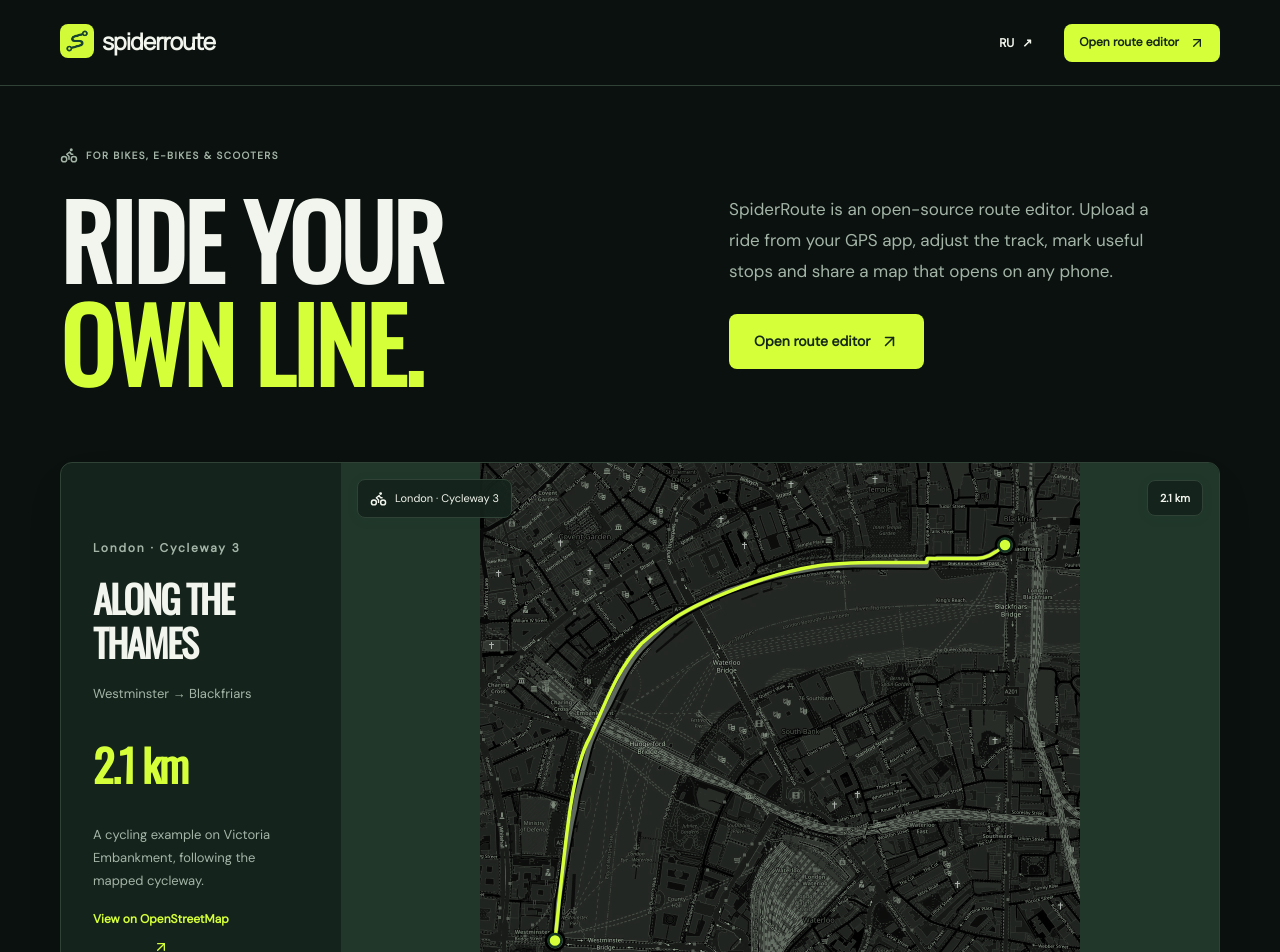
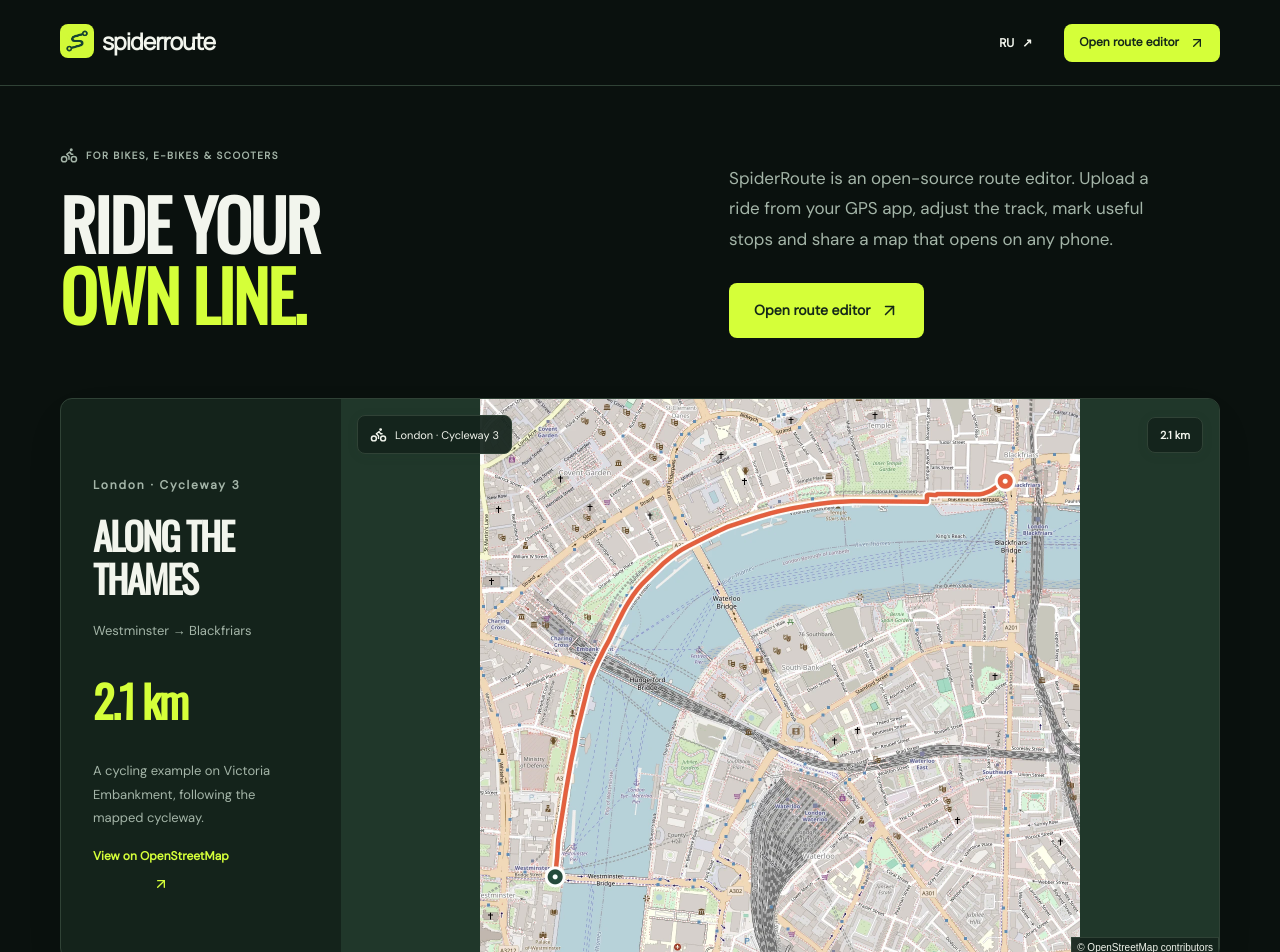
Before and after one commit to IgorShadurin/spiderroute.com, a Next.js app: page / in a window 1280 px wide. Shown: the top 952 px of the page. Built offline with nearby package versions, Linux system fonts and the light colour scheme.

Commit message:
Refine Cyrillic headings and restore natural OSM map colors

```diff
--- a/src/app/globals.css
+++ b/src/app/globals.css
@@ -1,5 +1,4 @@
 @import "@fontsource/oswald/latin-700.css";
-@import "@fontsource/oswald/cyrillic-700.css";
 @import "@fontsource/dm-sans/latin.css";
 @import "@fontsource/manrope/latin.css";
 @import "@fontsource/manrope/cyrillic.css";
@@ -2317,7 +2316,7 @@
 }
 .ride-hero h1 {
   font-family: "Oswald", sans-serif;
-  font-size: clamp(66px, 7.8vw, 110px);
+  font-size: clamp(52px, 5.4vw, 76px);
   font-weight: 700;
   text-transform: uppercase;
   line-height: 1.03;
@@ -2394,7 +2393,6 @@
   height: 100%;
   width: 100%;
   object-fit: contain;
-  filter: grayscale(1) invert(1) sepia(0.35) hue-rotate(65deg) brightness(0.7);
 }
 .london-route-line {
   position: absolute;
@@ -2506,7 +2504,7 @@
     font-size: 10px;
   }
   .ride-hero h1 {
-    font-size: clamp(58px, 12vw, 84px);
+    font-size: clamp(42px, 10vw, 56px);
     letter-spacing: -1px;
   }
   .ride-hero-description {
@@ -2559,3 +2557,24 @@
 .route-note-popup .maplibregl-popup-content {
   color-scheme: light;
 }
+
+/* Cyrillic headings use native Manrope glyphs at a readable, quieter scale. */
+.ride-landing:lang(ru) .ride-hero h1,
+.ride-landing:lang(ru) .sport-route-sidebar h2,
+.ride-landing:lang(ru) .ride-section-intro h2,
+.ride-landing:lang(ru) .formats-heading h2,
+.ride-landing:lang(ru) .ride-faq h2,
+.ride-landing:lang(ru) .bottom-cta h2 {
+  font-family: Manrope, sans-serif;
+  text-transform: none;
+  letter-spacing: -0.035em;
+  line-height: 1.18;
+}
+.ride-landing:lang(ru) .ride-hero h1 {
+  font-size: clamp(38px, 4.2vw, 58px);
+}
+@media (max-width: 700px) {
+  .ride-landing:lang(ru) .ride-hero h1 {
+    font-size: clamp(30px, 8vw, 42px);
+  }
+}
--- a/src/app/page.tsx
+++ b/src/app/page.tsx
@@ -104,7 +104,7 @@
     ],
   };
   return (
-    <div className="landing ride-landing">
+    <div className="landing ride-landing" lang={locale}>
       <script
         type="application/ld+json"
         dangerouslySetInnerHTML={{
@@ -184,37 +184,6 @@
                 alt={t.mapAlt}
                 fetchPriority="high"
               />
-              <svg
-                className="london-route-line"
-                viewBox="0 0 1200 1120"
-                preserveAspectRatio="xMidYMid meet"
-                fill="none"
-                aria-hidden="true"
-              >
-                <path
-                  d="M150 955C169 780 181 615 220 548C255 470 277 410 323 361C393 297 452 275 527 246C640 204 701 198 810 199L893 199L895 191L990 191Q1016 193 1050 164"
-                  stroke="#d5ff39"
-                  strokeWidth="7"
-                  strokeLinecap="round"
-                  strokeLinejoin="round"
-                />
-                <circle
-                  cx="150"
-                  cy="955"
-                  r="13"
-                  fill="#d5ff39"
-                  stroke="#143522"
-                  strokeWidth="5"
-                />
-                <circle
-                  cx="1050"
-                  cy="164"
-                  r="13"
-                  fill="#d5ff39"
-                  stroke="#143522"
-                  strokeWidth="5"
-                />
-              </svg>
               <div className="london-map-heading">
                 <span>
                   <Bike size={17} />
--- a/src/components/RouteMap.tsx
+++ b/src/components/RouteMap.tsx
@@ -114,11 +114,6 @@
               id: "osm",
               type: "raster",
               source: "osm",
-              paint: {
-                "raster-saturation": -0.85,
-                "raster-brightness-max": 0.55,
-                "raster-brightness-min": 0.03,
-              },
             },
           ],
         };
--- a/src/lib/landing.ts
+++ b/src/lib/landing.ts
@@ -17,7 +17,7 @@
     mapCaption:
       "A cycling example on Victoria Embankment, following the mapped cycleway.",
     mapAlt:
-      "Street map of central London with a lime route following Cycleway 3 from Westminster to Blackfriars along the north bank of the Thames.",
+      "Street map of central London with a coral route following Cycleway 3 from Westminster to Blackfriars along the north bank of the Thames.",
     mapSource: "View on OpenStreetMap",
     toolsTitle: "Edit the track. Add the ride details.",
     toolsIntro:
@@ -110,7 +110,7 @@
     mapCaption:
       "Пример веломаршрута по набережной Виктории вдоль велодорожки на карте.",
     mapAlt:
-      "Карта центра Лондона с лаймовой линией по велодорожке Cycleway 3 от Вестминстера до Блэкфрайарса вдоль северного берега Темзы.",
+      "Карта центра Лондона с коралловой линией по велодорожке Cycleway 3 от Вестминстера до Блэкфрайарса вдоль северного берега Темзы.",
     mapSource: "Посмотреть в OpenStreetMap",
     toolsTitle: "Редактируйте трек и добавляйте заметки.",
     toolsIntro:
```
